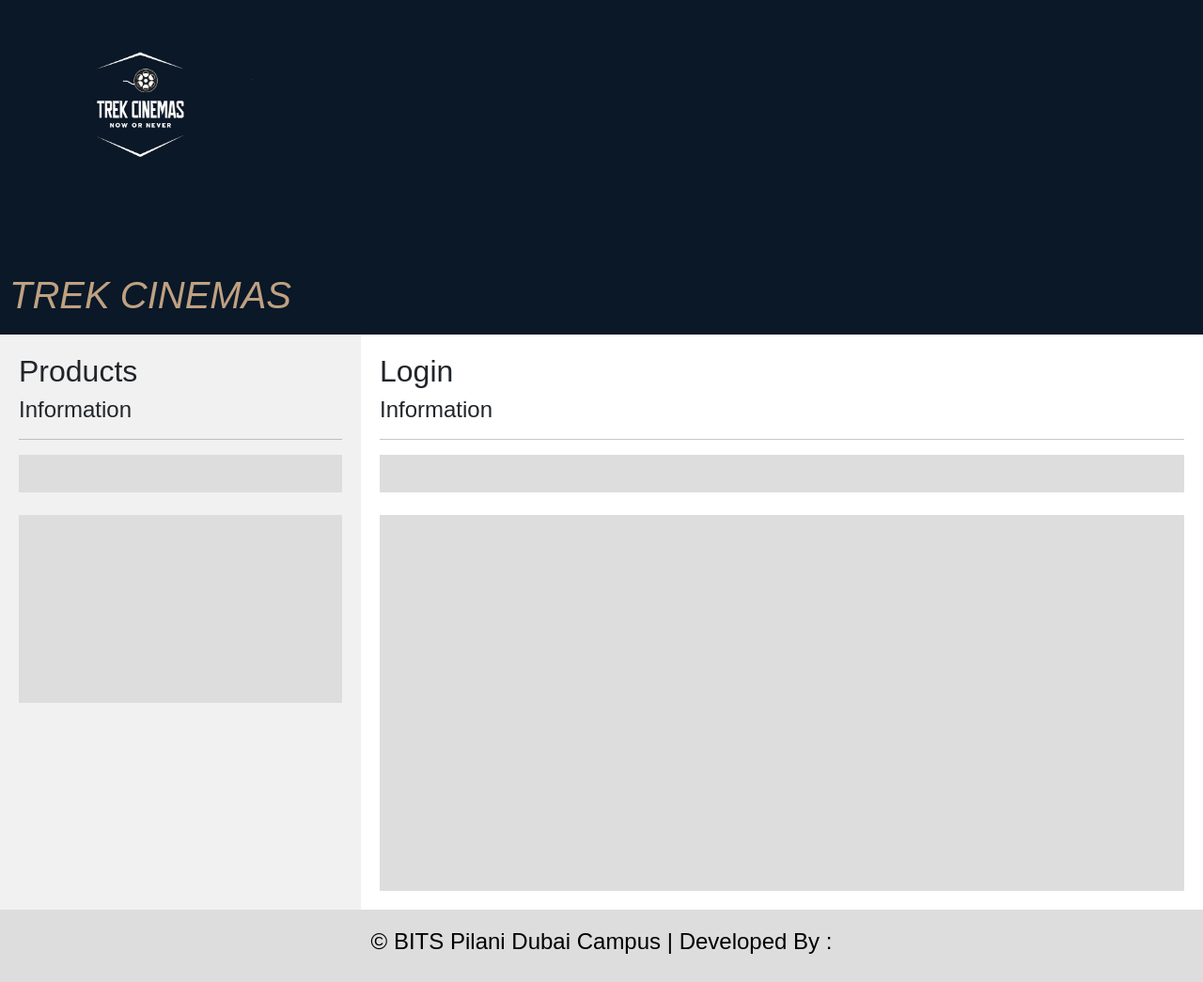
After one commit to heet009/theator-management, a Flask app: page /login in a window 1280 px wide. The commit adds this page. Shown: the whole page at 94% size. Run offline with Flask 3, Linux system fonts and the light colour scheme.

Commit message:
making login page and editing

```diff
--- a/app.py
+++ b/app.py
@@ -1,46 +1,43 @@
 from flask import Flask, render_template, jsonify
+from database import engine
+from sqlalchemy import text
 
 app = Flask(__name__)
 
-movies = [
-  {
-    'id':1,'title':'xyz','img':'static/eg1.jpg','link':'moviepic.html'
-  },
-  {
-    'id':2,'title':'abc','img':'static/eg.jpg','link':'moviepic.html'
-  },
-  {
-    'id':3,'title':'pqr','img':'static/eg1.jpg','link':'moviepic.html'
-  }
-]
 
-events = [
-  {
-    'id':1,'title':'xyz','img':'static/header.jpg','link':'moviepic.html'
-  },
-  {
-    'id':2,'title':'abc','img':'static/eg.jpg','link':'moviepic.html'
-  },
-  {
-    'id':3,'title':'pqr','img':'static/header.jpg','link':'moviepic.html'
-  }
-]
+movies = []
+
+def load_movies():
+  with engine.connect() as conn:
+    result = conn.execute(text("select * from movies"))
+    column_names = result.keys()
+
+    for row in result.all():
+      movies.append(dict(zip(column_names,row)))
+    return movies
+
 
 @app.route("/")
 def home_page():
-  return render_template('home.html',movie=movies)
+  movies = load_movies()
+  return render_template('login.html', movie=movies)
+
 
 @app.route("/home")
 def movies_manage():
-  return render_template('home.html',movie=movies)
+  movies = load_movies()
+  return render_template('home.html', movie=movies)
+
 
 @app.route("/api/movies")
 def list_movies():
   return jsonify(movies)
 
-@app.route("/events")
+
+@app.route("/login")
 def events_manage():
-  return render_template('events.html')
+  return render_template('login.html')
+
 
 if __name__ == "__main__":
   app.run(host='0.0.0.0', debug=True)
--- a/database.py
+++ b/database.py
@@ -1,9 +1,5 @@
 from sqlalchemy import create_engine
 from sqlalchemy import text
 
-con_str = "mysql+pymysql://root:heet@0.tcp.in.ngrok.io:17171/assignment"
+con_str = "mysql+pymysql://root:heet@0.tcp.in.ngrok.io:13850/assignment"
 engine = create_engine(con_str)
-
-with engine.connect() as conn:
-  result = conn.execute(text("select * from movies"))
-  print(result.all())
--- a/templates/home.html
+++ b/templates/home.html
@@ -158,7 +158,7 @@
     <div class="header1"><h1>THEATER MANAGEMENT</h1></div>
     <div class="menu">
       <button type="button" class="btn btn-outline-warning" style="border:none" ><a href="home">Movies</a></button>
-      <button type="button" class="btn btn-outline-warning" style="border:none"><a href="events">Events</a></button>
+      <button type="button" class="btn btn-outline-warning" style="border:none"><a href="login">Login</a></button>
     </div>
 
 		<div class="rdiv" ><h1>Movies</h1>
--- /dev/null
+++ b/templates/login.html
@@ -0,0 +1,135 @@
+<!DOCTYPE html PUBLIC "-//W3C//DTD XHTML 1.0 Transitional//EN" "http://www.w3.org/TR/xhtml1/DTD/xhtml1-transitional.dtd">
+<html xmlns="http://www.w3.org/1999/xhtml">
+<head>
+<meta http-equiv="Content-Type" content="text/html; charset=utf-8" />
+<meta charset="utf-8">
+<meta name="viewport" content="width=device-width, initial-scale=1">
+<link href="https://cdn.jsdelivr.net/npm/bootstrap@5.3.0-alpha3/dist/css/bootstrap.min.css" rel="stylesheet" integrity="sha384-KK94CHFLLe+nY2dmCWGMq91rCGa5gtU4mk92HdvYe+M/SXH301p5ILy+dN9+nJOZ" crossorigin="anonymous">
+<title>Untitled Document</title>
+<style>
+*
+{
+	box-sizing:border-box;
+}
+body
+{
+	font-family:'Bahnschrift', sans-serif;
+	margin:0;
+	}
+
+	.header1
+	{
+		width:100%;
+		padding:10px;
+		background-color:#0A1828;
+		display: flex;
+    flex-wrap:wrap;
+	}
+  .header
+	{
+		flex:15%;
+	}
+  img{
+    padding:20px;
+    width:auto;
+    height:200px;
+  }
+  .header2
+  {
+    flex:85%;
+    color:#BFA181;
+    text-align:left;
+  }
+  h1{
+     margin-top:80px;
+  }
+	.menu
+	{
+		display:flex;
+		background-color:#000;
+		position:sticky;
+		top:0;
+	}
+		.menu a
+		{
+			padding:14px 20px;
+			text-decoration:none;
+			color:#fff;
+		}
+			.menu a:hover
+			{
+				background-color:#ddd;
+				color:#000;
+
+			}
+			.main
+			{
+				display:flex;
+				flex-wrap:wrap;
+			}
+				.ldiv
+				{
+				flex:30%;
+				padding:20px;
+				background-color:#f1f1f1;
+
+				}
+				.rdiv
+				{
+				flex:70%;
+				padding:20px;
+				background-color:#fff;
+				}
+				.one
+				{
+					padding:20px;
+					width:100%;
+					background-color:#ddd;
+				}
+				.footer
+				{
+					width:100%;
+					padding:20px;
+					background-color:#ddd;
+					color:#000;
+
+				}
+
+				@media screen and (max-width:700px)
+				{
+						.main,.menu,.header1
+						{
+							flex-direction:column;
+						}
+				}
+
+</style>
+</head>
+
+<body>
+	  <div class=header1>
+      <div class=header><img src="static/logo_dbms_transparent.png"></div>
+      <div class="header2"><h1><i>TREK CINEMAS</i></h1></div>
+    </div>
+    <div class="main">
+    	<div class="ldiv"><h2>Products</h2>
+        				<h4>Information</h4>
+                        <hr />
+                        <div class="one">
+                        </div><br />
+						<div class="one" style="height:200px"></div>
+        </div>
+		<div class="rdiv"><h2>Login</h2>
+        				<h4>Information</h4>
+                        <hr />
+                        <div class="one"></div><br />
+						<div class="one" style="height:400px">
+                        </div>
+                        </div>
+					 <br />
+
+
+    </div>
+    <div class="footer"><center><h4>&copy; BITS Pilani Dubai Campus | Developed By :</h4></center></div>
+</body>
+</html>
```
Also changed, not shown: templates/login1.html (added, +174 -0 lines), static/logo_dbms_transparent.png (added).
